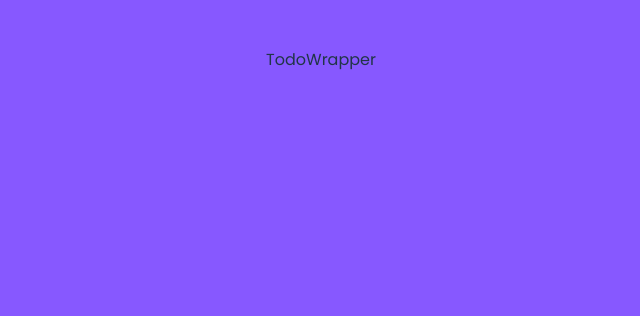
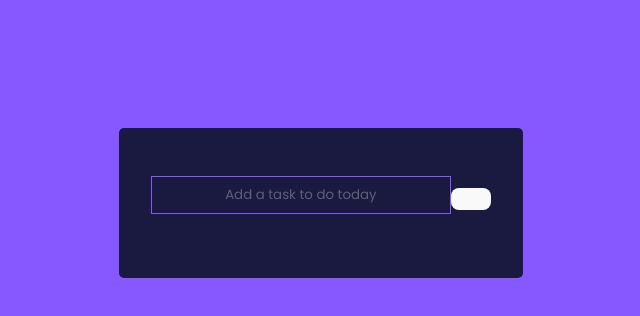
Before and after one commit to Avinashkubsad/TodoList_App, a React (Vite) app in the folder todolist_app/: page / in a window 1280 px wide. Shown: the top 316 px of the page, without its empty margins (319-959 px from the left). Built offline with nearby package versions, Linux system fonts and the light colour scheme.

Commit message:
import todoform in todowrapper

```diff
--- /dev/null
+++ b/todolist_app/src/components/TodoForm.jsx
@@ -0,0 +1,12 @@
+import React from 'react'
+
+export const TodoForm = () => {
+  return (
+    <form className='Todoform'>
+        <input type ="text" className='todo-input' placeholder="Add a task to do today"/>
+        <button className="todo-button">
+
+        </button>
+    </form>
+  )
+}
--- a/todolist_app/src/components/TodoWrapper.jsx
+++ b/todolist_app/src/components/TodoWrapper.jsx
@@ -1,7 +1,12 @@
 import React from 'react'
+import { TodoForm } from './TodoForm'
 
 export const TodoWrapper = () => {
   return (
-    <div>TodoWrapper</div>
+    <div className='TodoWrapper'>
+      <TodoForm>
+
+      </TodoForm>
+    </div>
   )
 }
```
Also changed, not shown: todolist_app/src/components/TodoForm.js (deleted, +0 -7 lines).
